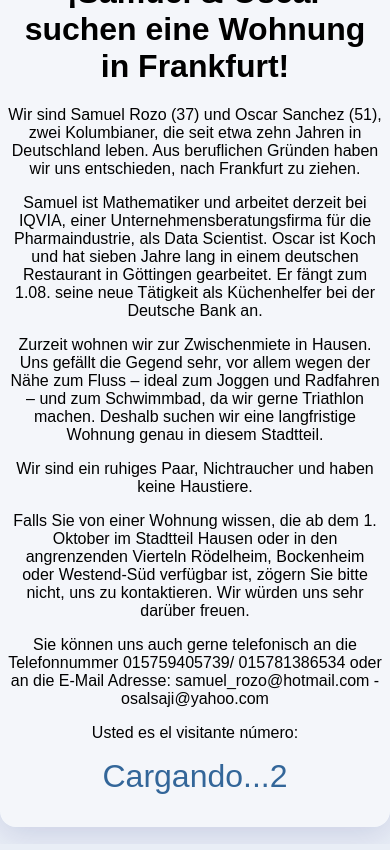
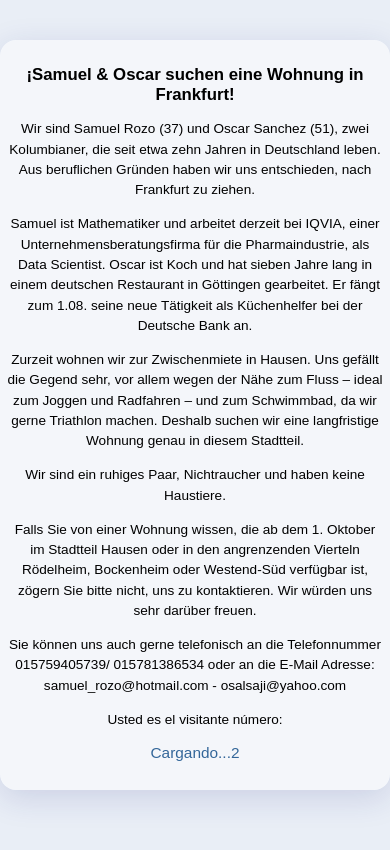
Before and after one commit to Osalsaji/Frankfurt, a plain HTML site: page index.html in a window 390 px wide. Drawn offline with Linux system fonts and the light colour scheme; no server answers.

Commit message:
Update index.html

```diff
--- a/index.html
+++ b/index.html
@@ -4,47 +4,67 @@
   <meta charset="UTF-8">
   <title>Wohnungssuche in Frankfurt</title>
   <style>
-    html, body {
-      height: 100%;
+html {
+  font-size: 16px;
+}
+
+body {
+  font-family: Arial, sans-serif;
   margin: 0;
   padding: 0;
+  background: #e9eef6;
 }
-    body {
-      min-height: 100vh;
-      display: flex;
-      flex-direction: column;
-      align-items: center;
-      justify-content: center;
-      font-family: Arial, sans-serif;
-      h1 { font-size: 2rem; }
-      P  { font-size: 1rem; }
-      background: #e9eef6;
-      /* Silueta de Frankfurt como fondo centrado y contenido */
-      background-image: url('..img/Ffm_back.png');
-      /*background-image: url('https://upload.wikimedia.org/wikipedia/commons/4/4c/Frankfurt_skyline_Silhouette_colored.svg');*/
-      background-repeat: no-repeat;
-      background-position: bottom center;
-      background-size: contain;
-    }
+
 .container {
-      background: rgba(255,255,255,0.50);
+  background: rgba(255,255,255, 0.5);
   border-radius: 16px;
   padding: 2rem 3rem;
   margin-bottom: 120px;
   box-shadow: 0 8px 32px 0 rgba(31,38,135,0.15);
   text-align: center;
+  max-width: 700px;
+  margin: 40px auto 120px auto;
 }
+
+h1 {
+  font-size: 2rem;
+  margin-bottom: 1rem;
+}
+
+p, ul, li {
+  font-size: 1rem;
+  line-height: 1.5;
+}
+
+ul {
+  list-style-type: disc;
+  padding-left: 1.2em;
+  text-align: left;
+  display: inline-block;
+  margin: 1em auto;
+}
+
 .counter {
-      font-size: 2rem;
+  font-size: 1.5rem;
   color: #336699;
   margin-bottom: 1rem;
 }
+
+/* Ajustes para móviles */
 @media (max-width: 600px) {
+  html { font-size: 14px; }
   .container {
     padding: 1rem 0.5rem;
-        margin-bottom: 80px;
-        h1 { font-size: 2rem; }
-        P  { font-size: 1rem; }
+    margin-bottom: 60px;
+  }
+  h1 {
+    font-size: 1.2rem;
+  }
+  p, ul, li {
+    font-size: 0.97rem;
+  }
+  .counter {
+    font-size: 1.1rem;
   }
 }
   </style>
```
Lines whose indentation alone changed are shown as unchanged.
